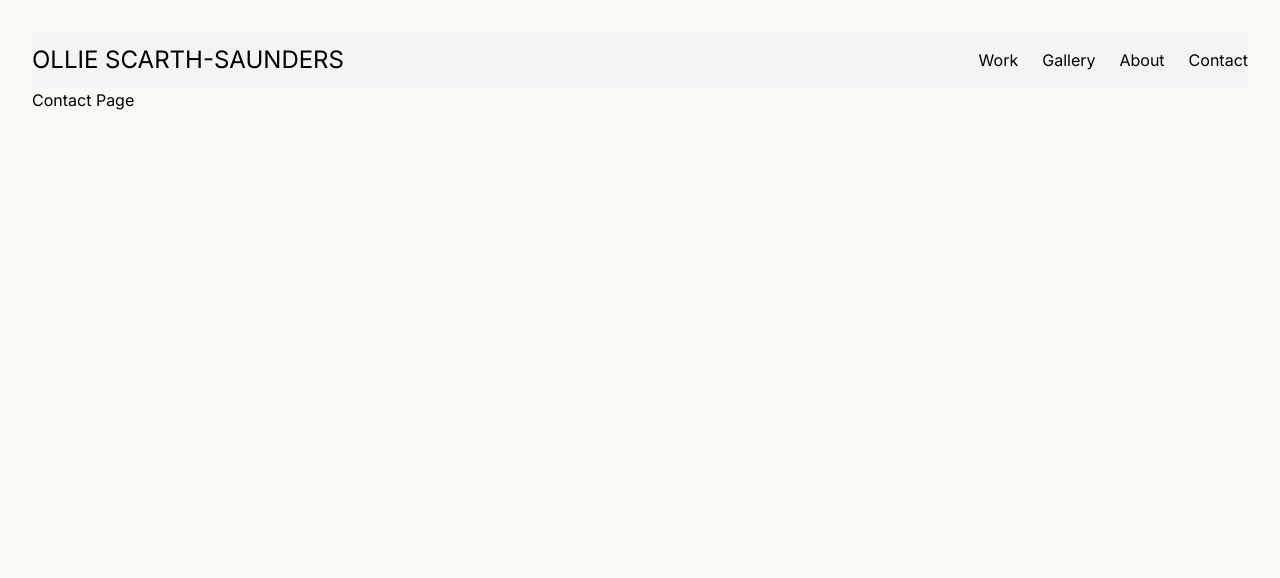
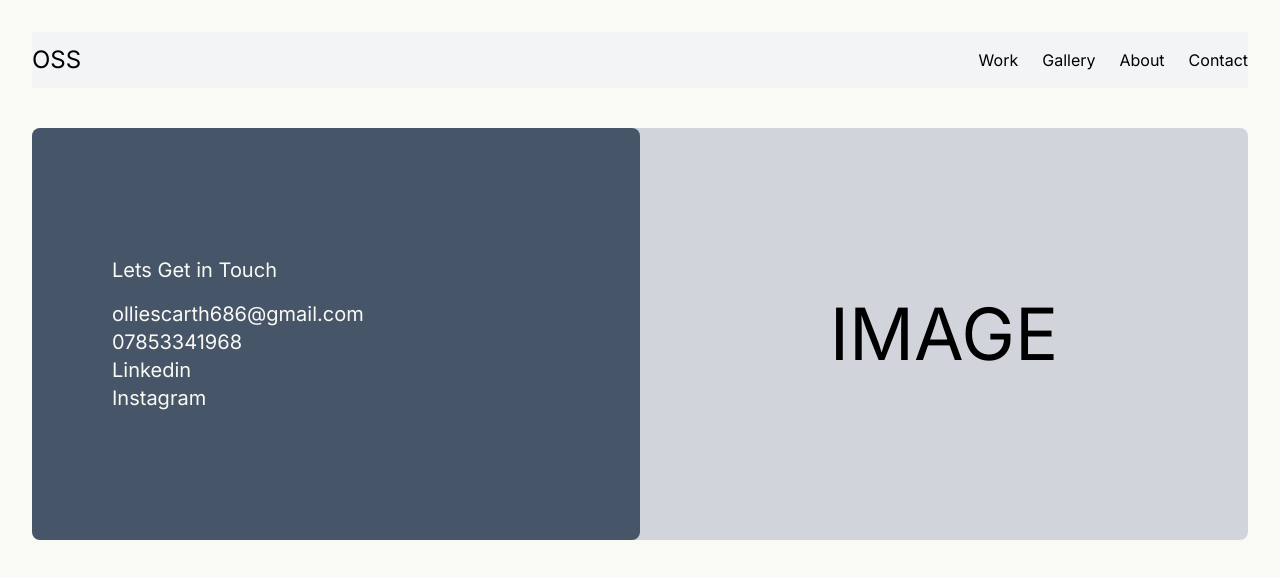
Before and after one commit to ghpaterson/ollie-scarth, a Next.js app: page /Contact in a window 1280 px wide. Shown: the top 578 px of the page. Built offline with nearby package versions, Linux system fonts and the light colour scheme.

Commit message:
contact page scaffold layout

```diff
--- a/app/Contact/page.js
+++ b/app/Contact/page.js
@@ -4,7 +4,21 @@ export default function Contact() {
   return (
     <main>
       <NavBar />
-      <h1>Contact Page</h1>
+
+      <div className="mt-10 h grid grid-cols-1 md:grid-cols-12 bg-gray-300 rounded-lg ">
+        <div className="md:col-span-6 bg-slate-600 rounded-lg px-4 py-10 md:py-32 md:px-20  flex flex-col items-start">
+          <h1 className="text-bone text-2xl md:text-xl pb-4">
+            Lets Get in Touch
+          </h1>
+          <p className="text-bone md:text-xl">olliescarth686@gmail.com</p>
+          <p className="text-bone md:text-xl">07853341968</p>
+          <p className="text-bone md:text-xl">Linkedin</p>
+          <p className="text-bone md:text-xl">Instagram</p>
+        </div>
+        <div className="md:col-span-6 rounded-lg px-10 flex items-center justify-center py-20">
+          <p className="text-7xl">IMAGE</p>
+        </div>
+      </div>
     </main>
   );
 }
--- a/components/Footer.js
+++ b/components/Footer.js
@@ -3,6 +3,8 @@ import Link from "next/link";
 export default function Footer() {
   const linkedinURL =
     "https://www.linkedin.com/in/oliver-scarth-saunders-619aab1b0/";
+
+  const instaURL = "https://www.instagram.com/olliescarth/";
   return (
     <>
       <div className="flex justify-start py-4">
@@ -14,7 +16,9 @@ export default function Footer() {
             <Link href={linkedinURL} target="_blank">
               Linkedin
             </Link>
-            <Link href={"#"}>Instagram</Link>
+            <Link href={instaURL} target="_blank">
+              Instagram
+            </Link>
           </div>
         </div>
       </div>
--- a/components/NavBar.js
+++ b/components/NavBar.js
@@ -14,9 +14,7 @@ export default function NavBar() {
         } h-14 bg-gray-100 items-center`}
       >
         <Link href={"/"}>
-          {pathname !== "/" && (
-            <h1 className="text-2xl">OLLIE SCARTH-SAUNDERS</h1>
-          )}
+          {pathname !== "/" && <h1 className="text-2xl">OSS</h1>}
         </Link>
         <ul className="flex justify-end items-center gap-6 ">
           <Link href={"#"}>
--- a/components/WorkSection.js
+++ b/components/WorkSection.js
@@ -8,7 +8,7 @@ export default function WorkSection() {
       </div>
       <div className="grid grid-cols-12 py-10">
         <div className="col-span-12 flex flex-col items-start md:items-end">
-          <ul className="flex flex-col gap-4 md:gap-12 items-start md:items-end font-fungis text-xl md:text-7xl text-gray-500">
+          <ul className="flex flex-col gap-4 md:gap-12 items-start md:items-end font-fungis text-xl md:text-6xl text-gray-500">
             <li className="hover:text-black hover:cursor-pointer hover:translate-x-6 md:hover:-translate-x-32 transition duration-500 ease-in">
               BODY IN THE SUITCASE
             </li>
```
